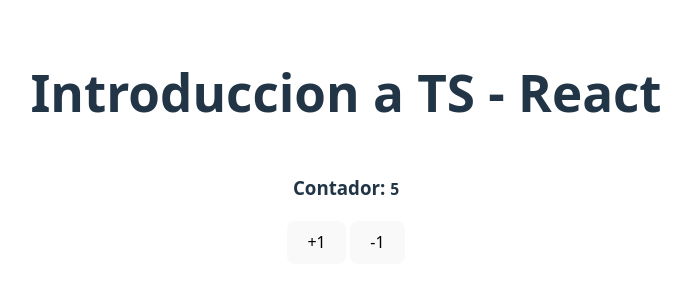
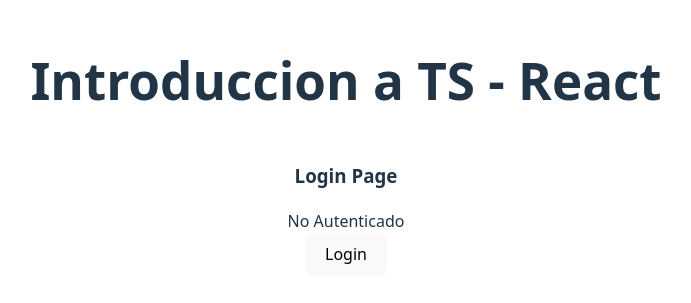
Before and after one commit to AlejandroBH/react-foundation, a React (Vite) app: page / in a window 1280 px wide. Shown: the part 253-556 px from the top of the page, without its empty margins (294-985 px from the left). Built offline with nearby package versions, Linux system fonts and the light colour scheme.

Commit message:
zustand context

```diff
--- a/package.json
+++ b/package.json
@@ -11,7 +11,8 @@
   },
   "dependencies": {
     "react": "^19.1.1",
-    "react-dom": "^19.1.1"
+    "react-dom": "^19.1.1",
+    "zustand": "^5.0.8"
   },
   "devDependencies": {
     "@eslint/js": "^9.36.0",
--- a/src/App.tsx
+++ b/src/App.tsx
@@ -1,4 +1,4 @@
-import { CounterWithHook } from "./components";
+import { LoginPage } from "./components";
 
 function App() {
   return (
@@ -8,7 +8,8 @@
       {/* <ObjectLiterals /> */}
       {/* <BasicFunctions /> */}
       {/* <Counter /> */}
-      <CounterWithHook />
+      {/* <CounterWithHook /> */}
+      <LoginPage />
     </main>
   );
 }
--- /dev/null
+++ b/src/components/LoginPage.tsx
@@ -0,0 +1,39 @@
+import { useEffect } from "react";
+import { useAuthStore } from "../store/auth.store";
+
+export const LoginPage = () => {
+  const authStatus = useAuthStore((state) => state.status);
+  const user = useAuthStore((state) => state.user);
+
+  const login = useAuthStore((state) => state.login);
+  const logout = useAuthStore((state) => state.logout);
+
+  useEffect(() => {
+    setTimeout(() => {
+      logout();
+    }, 1500);
+  });
+
+  if (authStatus === "checking") {
+    return <h3>Loading...</h3>;
+  }
+
+  return (
+    <>
+      <h3>Login Page</h3>
+      {authStatus === "authenticated" ? (
+        <div>Autenticado como: {JSON.stringify(user, null, 2)}</div>
+      ) : (
+        <div>No Autenticado</div>
+      )}
+
+      {authStatus === "authenticated" ? (
+        <button onClick={logout}>Logout</button>
+      ) : (
+        <button onClick={() => login("alejandro@correo.com", "abc123")}>
+          Login
+        </button>
+      )}
+    </>
+  );
+};
--- a/src/components/index.ts
+++ b/src/components/index.ts
@@ -1,2 +1,3 @@
 export * from "./Counter";
 export * from "./CounterWithHook";
+export * from "./LoginPage";
--- /dev/null
+++ b/src/store/auth.store.ts
@@ -0,0 +1,39 @@
+import { create } from "zustand";
+
+interface AuthState {
+  status: "authenticated" | "unauthenticated" | "checking";
+  token?: string;
+  user?: {
+    name: string;
+    email: string;
+  };
+
+  login: (email: string, password: string) => void;
+  logout: () => void;
+}
+
+export const useAuthStore = create<AuthState>()((set) => ({
+  status: "checking",
+  token: undefined,
+  user: undefined,
+
+  login: (email: string, password: string) => {
+    if (password === "abc123") {
+      set({
+        status: "authenticated",
+        token: "ABC123",
+        user: {
+          name: "Alejandro",
+          email: email,
+        },
+      });
+    }
+  },
+  logout: () => {
+    set({
+      status: "unauthenticated",
+      token: undefined,
+      user: undefined,
+    });
+  },
+}));
```
Also changed, not shown: 1 other file (tests, documents, lock files or other folders).
